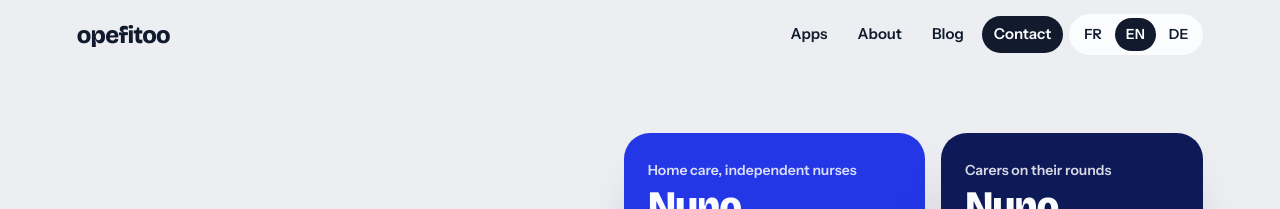
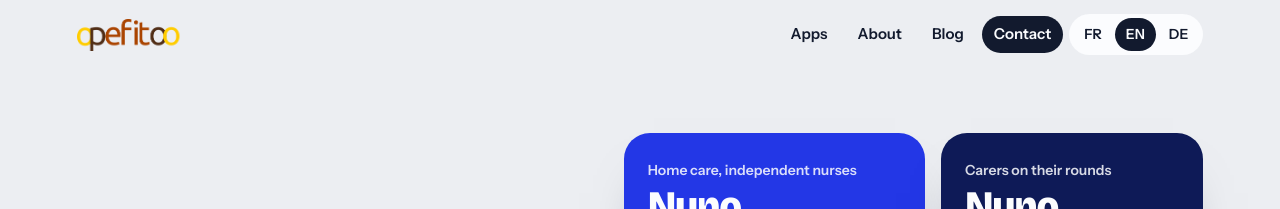
Before and after one commit to opefitoo/opefitoo.github.io, a Jekyll site: the page built from index.html, in a window 1280 px wide. Shown: the top 209 px of the page. Built offline with Jekyll 4.4.1, drawn with Linux system fonts in a browser that asks for light colours.

Commit message:
Restore the opefitoo logo in the header of every page
Co-Authored-By: Claude Opus 5.5 <noreply@anthropic.com>

```diff
--- a/_includes/site-bar.html
+++ b/_includes/site-bar.html
@@ -1,5 +1,5 @@
 <header class="wrap bar">
-  <a class="brand" href="/">opefitoo</a>
+  <a class="brand" href="/"><img src="/assets/images/logo-opefitoo.png" alt="opefitoo" width="117" height="32"></a>
   <nav class="nav" aria-label="Menu">
     <a href="/apps/" data-i18n="nav-apps">Applications</a>
     <a href="/about/" data-i18n="nav-about"{% if page.url == "/about/" %} aria-current="page"{% endif %}>À propos</a>
--- a/apps/index.html
+++ b/apps/index.html
@@ -47,6 +47,7 @@ button { font: inherit; color: inherit; }
 .bar { position: fixed; z-index: 20; top: 0; left: 0; right: 0; display: flex; justify-content: space-between; align-items: center; padding: calc(env(safe-area-inset-top, 0px) + 14px) max(20px, env(safe-area-inset-right, 0px)) 14px max(20px, env(safe-area-inset-left, 0px)); pointer-events: none; mix-blend-mode: normal; }
 .bar > * { pointer-events: auto; }
 .brand { font-family: var(--display); font-weight: 700; font-size: 20px; letter-spacing: -0.02em; text-decoration: none; color: inherit; padding: 6px 12px; border-radius: 999px; background: rgba(251,252,254,.82); color: var(--ink); backdrop-filter: blur(10px); }
+.brand img { display: block; height: 26px; width: auto; }
 .langs { display: flex; gap: 2px; padding: 4px; border-radius: 999px; background: rgba(251,252,254,.82); backdrop-filter: blur(10px); color: var(--ink); }
 .langs button { border: 0; background: transparent; padding: 6px 12px; border-radius: 999px; font-weight: 600; font-size: 14px; cursor: pointer; }
 .langs button[aria-pressed="true"] { background: var(--ink); color: var(--white); }
@@ -221,7 +222,7 @@ button { font: inherit; color: inherit; }
 <body>
 
 <header class="bar">
-  <a class="brand" href="/">opefitoo</a>
+  <a class="brand" href="/"><img src="/assets/images/logo-opefitoo.png" alt="opefitoo" width="117" height="32"></a>
   <div class="langs" role="group" aria-label="Language">
     <button type="button" data-lang="fr" aria-pressed="true">FR</button>
     <button type="button" data-lang="en" aria-pressed="false">EN</button>
--- a/assets/css/site.css
+++ b/assets/css/site.css
@@ -19,6 +19,7 @@ button { font: inherit; color: inherit; }
 
 .bar { display: flex; justify-content: space-between; align-items: center; gap: 12px; padding-block: 14px; }
 .brand { font-family: var(--display); font-weight: 800; font-size: 24px; letter-spacing: -0.03em; text-decoration: none; }
+.brand img { display: block; height: 32px; width: auto; }
 .nav { display: flex; gap: 6px; align-items: center; flex-wrap: wrap; justify-content: flex-end; }
 .nav a { font-weight: 600; font-size: 15px; text-decoration: none; padding: 7px 12px; border-radius: 999px; }
 .nav a:hover { background: rgba(18,26,46,.07); }
--- a/contact.html
+++ b/contact.html
@@ -43,6 +43,7 @@ a { color: inherit; }
 .bar { display: flex; justify-content: space-between; align-items: center; padding: 14px max(20px, env(safe-area-inset-right, 0px)) 14px max(20px, env(safe-area-inset-left, 0px)); }
 .brand, .langs { background: rgba(251,252,254,.85); color: var(--ink); border-radius: 999px; }
 .brand { font-family: var(--display); font-weight: 700; font-size: 20px; letter-spacing: -0.02em; text-decoration: none; padding: 6px 12px; }
+.brand img { display: block; height: 26px; width: auto; }
 .nav { display: flex; gap: 8px; align-items: center; }
 .nav a.apps { font-weight: 600; font-size: 15px; text-decoration: none; padding: 7px 14px; border-radius: 999px; border: 1.5px solid var(--line); }
 .langs { display: flex; gap: 2px; padding: 4px; }
@@ -100,7 +101,7 @@ footer { padding: 24px max(20px, env(safe-area-inset-left, 0px)) 32px; text-alig
 </head>
 <body>
 <header class="bar">
-  <a class="brand" href="/">opefitoo</a>
+  <a class="brand" href="/"><img src="/assets/images/logo-opefitoo.png" alt="opefitoo" width="117" height="32"></a>
   <div class="nav">
     <a class="apps" href="/apps/" data-i18n="nav-apps">Nos applications</a>
     <div class="langs" role="group" aria-label="Language">
--- a/index.html
+++ b/index.html
@@ -40,6 +40,7 @@ button { font: inherit; color: inherit; }
 /* bar */
 .bar { display: flex; justify-content: space-between; align-items: center; gap: 12px; padding-block: 14px; }
 .brand { font-family: var(--display); font-weight: 800; font-size: 24px; letter-spacing: -0.03em; text-decoration: none; }
+.brand img { display: block; height: 32px; width: auto; }
 .nav { display: flex; gap: 6px; align-items: center; flex-wrap: wrap; justify-content: flex-end; }
 .nav a { font-weight: 600; font-size: 15px; text-decoration: none; padding: 7px 12px; border-radius: 999px; }
 .nav a:hover { background: rgba(18,26,46,.07); }
@@ -128,7 +129,7 @@ footer a:hover { color: var(--white); }
 </head>
 <body>
 <header class="wrap bar">
-  <a class="brand" href="/">opefitoo</a>
+  <a class="brand" href="/"><img src="/assets/images/logo-opefitoo.png" alt="opefitoo" width="117" height="32"></a>
   <nav class="nav" aria-label="Menu">
     <a href="/apps/" data-i18n="nav-apps">Applications</a>
     <a href="/about/" data-i18n="nav-about">À propos</a>
```
